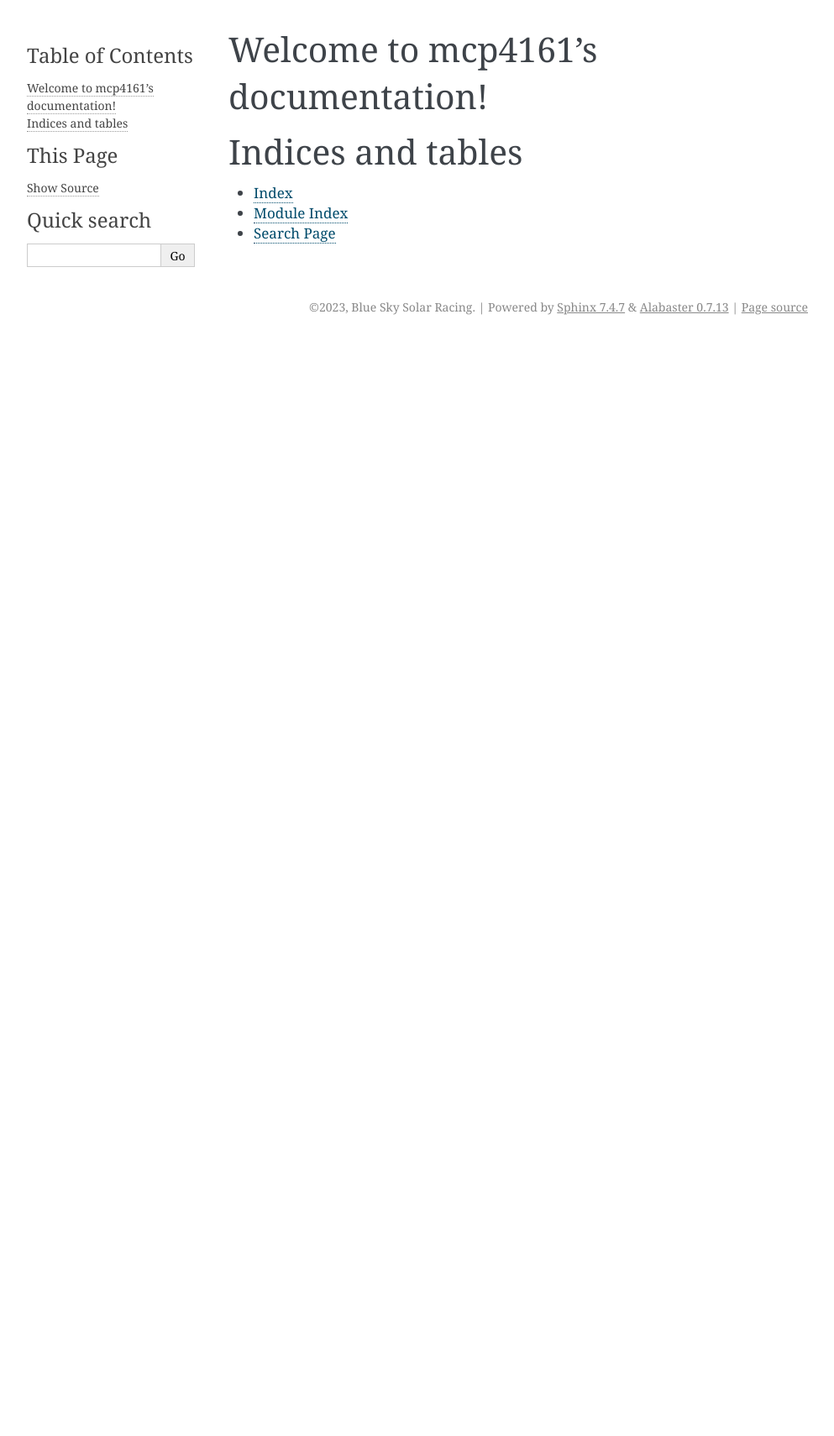
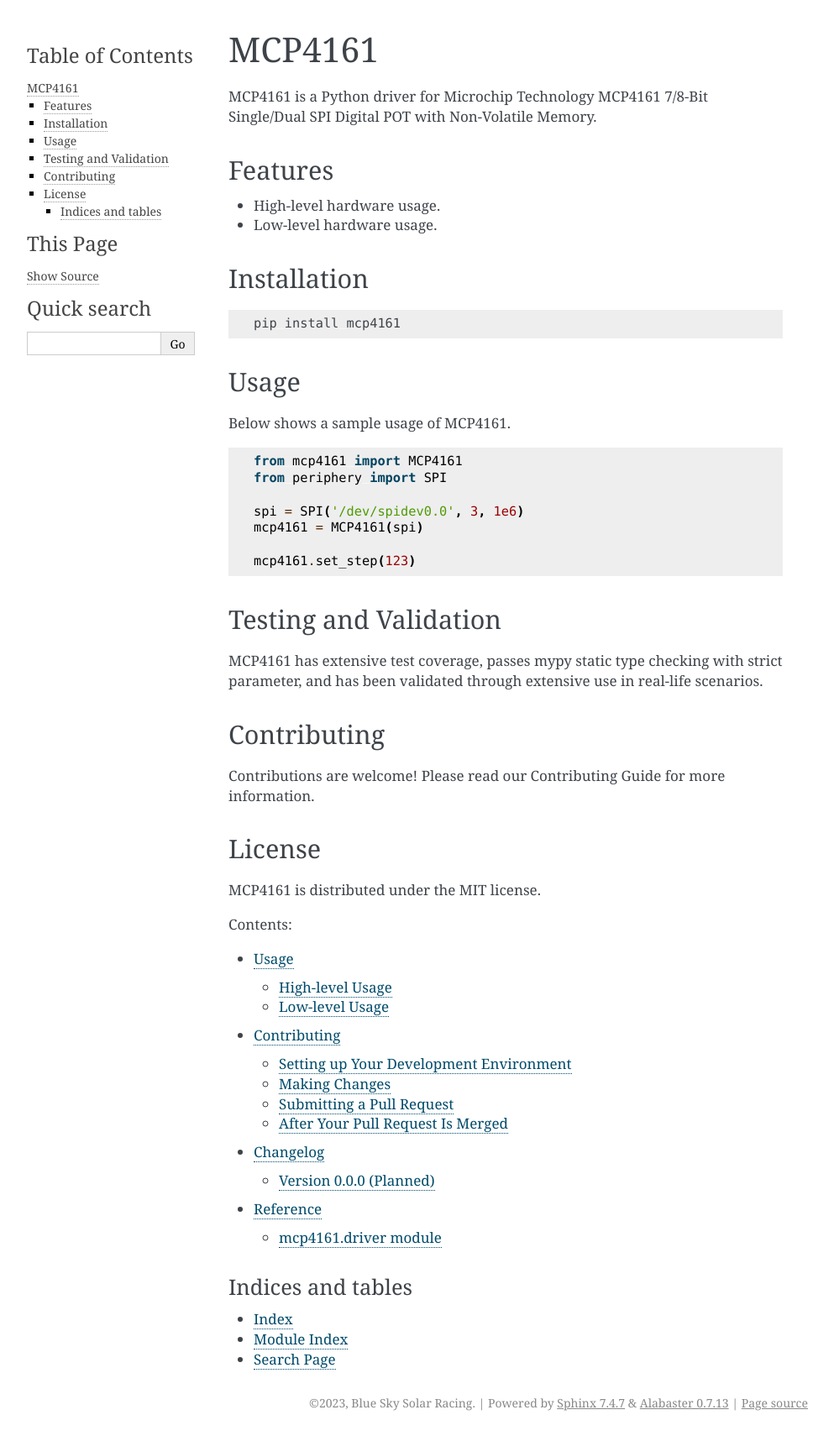
Before and after one commit to blueskysolarracing/mcp4161, a Sphinx documentation site: the page built from docs/index.rst, in a window 1280 px wide. Shown: the whole page at 84% size, without its empty margins (148-1141 px from the left). Built offline with Sphinx 7.4.7, drawn with Linux system fonts in a browser that asks for light colours; before the commit the page ends 900 px from its top, so only the background shows below that.

Commit message:
Write docs

```diff
--- /dev/null
+++ b/CHANGELOG.rst
@@ -0,0 +1,10 @@
+=========
+Changelog
+=========
+
+All notable changes to this project will be documented in this file.
+
+Version 0.0.0 (Planned)
+-----------------------
+
+**Initial Release**
--- a/README.rst
+++ b/README.rst
@@ -1,5 +1,52 @@
 =======
-mcp4161
+MCP4161
 =======
 
-A Python driver for Microchip Technology MCP4161 7/8-Bit Single/Dual SPI Digital POT with Non-Volatile Memory
+MCP4161 is a Python driver for Microchip Technology MCP4161 7/8-Bit Single/Dual
+SPI Digital POT with Non-Volatile Memory.
+
+Features
+--------
+
+- High-level hardware usage.
+- Low-level hardware usage.
+
+Installation
+------------
+
+.. code-block:: bash
+
+   pip install mcp4161
+
+Usage
+-----
+
+Below shows a sample usage of MCP4161.
+
+.. code-block:: python
+
+   from mcp4161 import MCP4161
+   from periphery import SPI
+
+   spi = SPI('/dev/spidev0.0', 3, 1e6)
+   mcp4161 = MCP4161(spi)
+
+   mcp4161.set_step(123)
+
+Testing and Validation
+----------------------
+
+MCP4161 has extensive test coverage, passes mypy static type checking with
+strict parameter, and has been validated through extensive use in real-life
+scenarios.
+
+Contributing
+------------
+
+Contributions are welcome! Please read our Contributing Guide for more
+information.
+
+License
+-------
+
+MCP4161 is distributed under the MIT license.
--- /dev/null
+++ b/docs/changelog.rst
@@ -0,0 +1 @@
+.. include:: ../CHANGELOG.rst
--- a/docs/conf.py
+++ b/docs/conf.py
@@ -3,10 +3,15 @@
 # For the full list of built-in configuration values, see the documentation:
 # https://www.sphinx-doc.org/en/master/usage/configuration.html
 
+import sys
+import os
+
+sys.path.insert(0, os.path.abspath('..'))
+
 # -- Project information -----------------------------------------------------
 # https://www.sphinx-doc.org/en/master/usage/configuration.html#project-information
 
-project = 'mcp4161'
+project = 'MCP4161'
 copyright = '2023, Blue Sky Solar Racing'
 author = 'Blue Sky Solar Racing'
 release = '0.0.0'
@@ -14,12 +19,10 @@
 # -- General configuration ---------------------------------------------------
 # https://www.sphinx-doc.org/en/master/usage/configuration.html#general-configuration
 
-extensions = []
+extensions = ['sphinx.ext.autodoc']
 
 templates_path = ['_templates']
 exclude_patterns = ['_build', 'Thumbs.db', '.DS_Store']
-
-
 
 # -- Options for HTML output -------------------------------------------------
 # https://www.sphinx-doc.org/en/master/usage/configuration.html#options-for-html-output
--- /dev/null
+++ b/docs/contributing.rst
@@ -0,0 +1 @@
+.. include:: ../CONTRIBUTING.rst
--- a/docs/index.rst
+++ b/docs/index.rst
@@ -3,14 +3,16 @@
    You can adapt this file completely to your liking, but it should at least
    contain the root `toctree` directive.
 
-Welcome to mcp4161's documentation!
-===================================
+.. include:: ../README.rst
 
 .. toctree::
    :maxdepth: 2
    :caption: Contents:
 
-
+   usage
+   contributing
+   changelog
+   reference
 
 Indices and tables
 ==================
--- /dev/null
+++ b/docs/reference.rst
@@ -0,0 +1,10 @@
+Reference
+=========
+
+mcp4161.driver module
+---------------------
+
+.. automodule:: mcp4161.driver
+   :members:
+   :undoc-members:
+   :show-inheritance:
--- /dev/null
+++ b/docs/usage.rst
@@ -0,0 +1,39 @@
+Usage
+=====
+
+Both high and low level interactions are supported by this library.
+
+High-level Usage
+----------------
+
+The examples of high-level usages are shown below.
+
+.. code-block:: pycon
+
+   >>> from mcp4161 import MCP4161
+   >>> from periphery import SPI
+   >>> spi = SPI('/dev/spidev0.0', 3, 1e6)
+   >>> mcp4161 = MCP4161(spi)
+   >>> mcp4161.set_step(123)
+
+Low-level Usage
+---------------
+
+The examples of low-level usages are shown below.
+
+.. code-block:: pycon
+
+   >>> from mcp4161 import MCP4161
+   >>> from periphery import SPI
+   >>> spi = SPI('/dev/spidev0.0', 3, 1e6)
+   >>> mcp4161 = MCP4161(spi)
+   >>> mcp4161.write_data(MCP4161.MemoryAddress.VOLATILE_WIPER_0, 123)
+   >>> mcp4161.increment(MCP4161.MemoryAddress.VOLATILE_WIPER_0)
+   >>> mcp4161.read_data(MCP4161.MemoryAddress.VOLATILE_WIPER_0)
+   124
+   >>> mcp4161.command(
+   ...     MCP4161.WriteData(MCP4161.MemoryAddress.VOLATILE_WIPER_0, 0),
+   ...     MCP4161.Increment(MCP4161.MemoryAddress.VOLATILE_WIPER_0),
+   ...     MCP4161.ReadData(MCP4161.MemoryAddress.VOLATILE_WIPER_0),
+   ... )
+   [None, None, 1]
```
Also changed, not shown: CONTRIBUTING.rst (added, +57 -0 lines), .readthedocs.yml (added).
